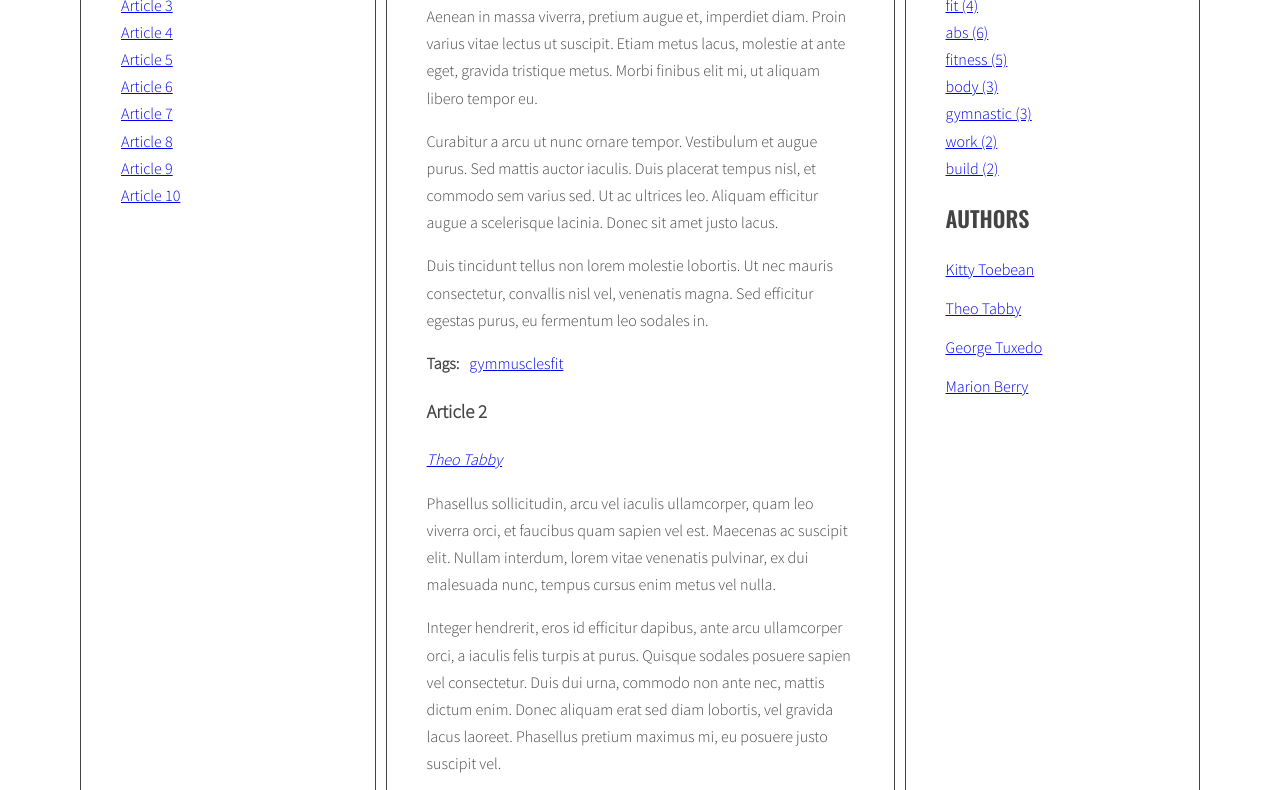
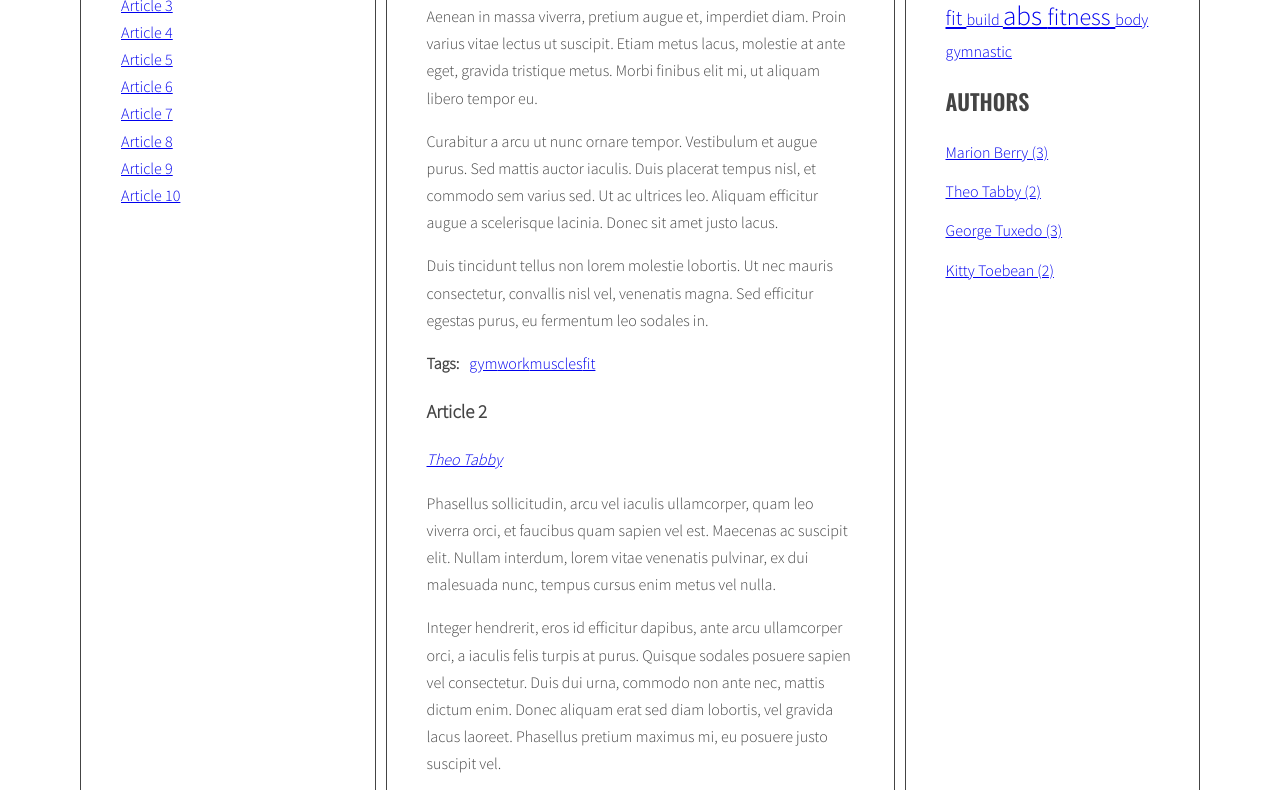
Before and after one commit to Zbigniew013/javascript-blog, a website: page index.html in a window 1280 px wide. Shown: the part 421-1211 px from the top of the page. Drawn offline with nearby package versions, Linux system fonts and the light colour scheme.

Commit message:
tags cloud and authors list

```diff
--- a/index.html
+++ b/index.html
@@ -21,7 +21,7 @@
 
             <section class="posts">
 
-                    <article class="post active" id="article-1" data-tags="gym muscles fit" data-author="Marion Berry">
+                    <article class="post active" id="article-1" data-tags="gym work muscles fit" data-author="Marion Berry">
                         <h3 class="post-title">Article 1</h3>
                         <p class="post-author"></p>
                         <div class="post-content">
@@ -38,7 +38,7 @@
                         </div>
                     </article>
 
-                    <article class="post active" id="article-2" data-tags="gym muscles fit abs" data-author="Theo Tabby">
+                    <article class="post active" id="article-2" data-tags="gym muscles build fit abs" data-author="Theo Tabby">
                         <h3 class="post-title">Article 2</h3>
                         <p class="post-author"></p>
                         <div class="post-content">
@@ -55,7 +55,7 @@
                         </div>
                     </article>
 
-                    <article class="post active" id="article-3" data-tags="gym fitness body abs" data-author="George Tuxedo">
+                    <article class="post active" id="article-3" data-tags="gym work fitness body abs" data-author="George Tuxedo">
                         <h3 class="post-title">Article 3</h3>
                         <p class="post-author"></p>
                         <div class="post-content">
@@ -199,22 +199,18 @@
                     <ul class="list authors">
                         <li>
                             <a href="#">
-                                <span class="author-name">Kitty Toebean</span>
                             </a>
                         </li>
                         <li>
                             <a href="#">
-                                <span class="author-name">Theo Tabby</span>
                             </a>
                         </li>
                         <li>
                             <a href="#">
-                                <span class="author-name">George Tuxedo</span>
                             </a>
                         </li>
                         <li>
                             <a href="#">
-                                <span class="author-name">Marion Berry</span>
                             </a>
                         </li>
                     </ul>
--- a/js/script.js
+++ b/js/script.js
@@ -63,8 +63,9 @@ this.classList.add('active');
   optArticleTagsSelector = '.post-tags .list',
   optArticleAuthorSelector = '.post-author',
   optTagsListSelector = '.tags.list',
-  optCloudClassCount = '5',
-  optCloudClassPrefix = 'tag-size-';
+  optCloudClassCount = 5,
+  optCloudClassPrefix = 'tag-size-',
+  optAuthorsListSelector = '.authors.list';
 
   function generateTitleLinks(customSelector = ''){
 
@@ -203,7 +204,7 @@ function generateTags(){
 
 
   const tagsParams = calculateTagsParams(allTags);
-  console.log('tagsParams:', tagsParams)
+  // console.log('tagsParams:', tagsParams)
 
   /* [NEW] create variable for all links HTML code */
   let allTagsHTML = '';
@@ -213,8 +214,9 @@ function generateTags(){
 
   /* [NEW] generate code of a link and add it to allTagsHTML */
   // allTagsHTML += '<li><a href="#tag-' + tag + '">' + tag + ' (' + allTags[tag] + ') ' + '</a></li>';
-  const tagLinkHTML = '<li><a class="tag-size-' + calculateTagClass(allTags[tag], tagsParams) + '" href="#tag-' + tag + '">' + tag + ' (' + allTags[tag] + ') ' + '</a></li>';
-  console.log('tagLinkHTML:', tagLinkHTML);
+  // const tagLinkHTML = '<li><a class="tag-size-' + calculateTagClass(allTags[tag], tagsParams) + '" href="#tag-' + tag + '">' + tag + ' (' + allTags[tag] + ') ' + '</a></li>';
+  const tagLinkHTML = '<li><a class="tag-size-' + calculateTagClass(allTags[tag], tagsParams) + '" href="#tag-' + tag + '">' + tag + ' ' + '</a></li>';
+  // console.log('tagLinkHTML:', tagLinkHTML);
 
   allTagsHTML += tagLinkHTML;
 
@@ -302,8 +304,11 @@ addClickListenersToTags();
   optTitleSelector = '.post-title',
   optTitleListSelector = '.titles',
   optArticleTagsSelector = '.post-tags .list',
-  optArticleAuthorSelector = '.post-author';
+  optArticleAuthorSelector = '.post-author',
+  optAuthorsListSelector = '.authors.list';
 
+    /* [NEW] create a new variable allTags with an empty array */
+    let allAuthors = {};
 
     /* find all articles */
     const articles = document.querySelectorAll(optArticleSelector);
@@ -330,11 +335,36 @@ addClickListenersToTags();
       /* add generated code to HTML variable */
       html = html + linkHTML;
 
+      /* [NEW] check if this link is NOT already in allTags */
+      if(!allAuthors[author]){
+       /* [NEW] add tag to allTags object */
+       allAuthors[author] = 1;
+      } else {
+        allAuthors[author]++;
+      }
+
       /* insert HTML of all the links into the tags wrapper */
       authorsWrapperLinks.innerHTML = html;
 
     /* END LOOP: for every article: */
     }
+
+    /* [NEW] find list of tags in right column */
+    const authorList = document.querySelector(optAuthorsListSelector);
+
+    /* [NEW] create variable for all links HTML code */
+    let allAuthorsHTML = '';
+
+    /* [NEW] START LOOP: for each tag in allTags: */
+    for(let author in allAuthors){
+    /* [NEW] generate code of a link and add it to allTagsHTML */
+    // allAuthorsHTML += author + ' (' + allAuthors[author] + ') ';
+    allAuthorsHTML += '<li><a href="#author-' + author + '">' + author + ' (' + allAuthors[author] + ') ' + '</a></li>';
+
+    /* [NEW] END LOOP: for each tag in allTags: */
+    }
+    /*[NEW] add HTML from allTagsHTML to tagList */
+    authorList.innerHTML = allAuthorsHTML;
   }
   generateAuthors();
 
--- a/sass/style.scss
+++ b/sass/style.scss
@@ -118,3 +118,6 @@ body {
     margin: 0 10px 0 0;
   }
 }
+
+
+/*  Tags  */
```
Also changed, not shown: css/style.css.
